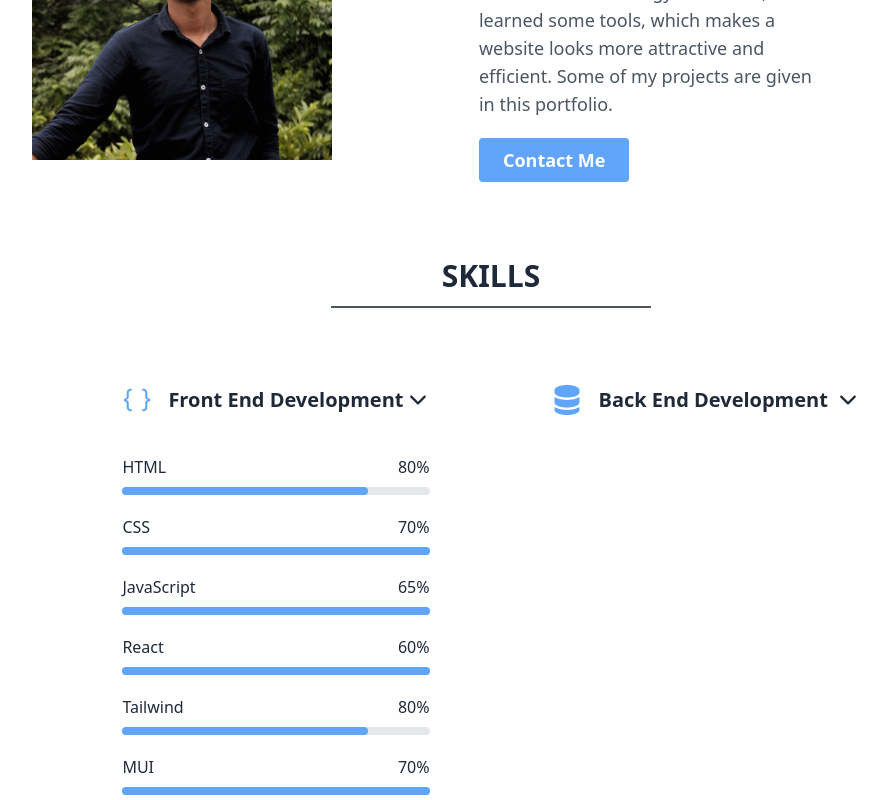
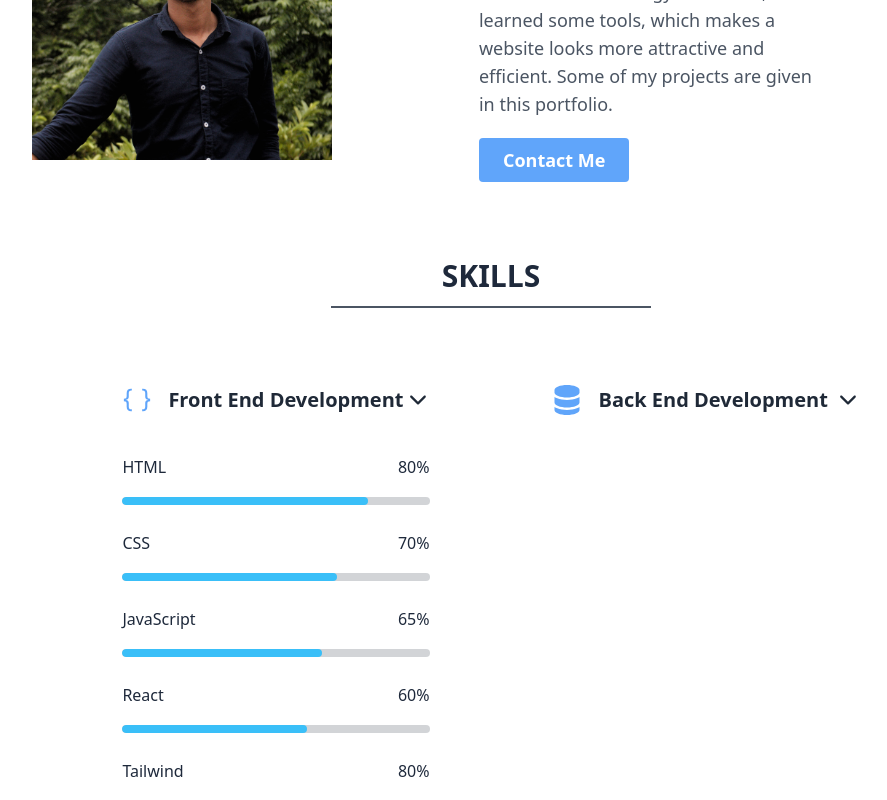
Before and after one commit to rabiulahsan/portfolio, a React (Vite) app: page / in a window 1280 px wide. Both pictures are taken after a click on the element 566 px from the left and 1294 px from the top of the page. Shown: the part 894-1694 px from the top of the page, without its empty margins (149-1036 px from the left). Built offline with nearby package versions, Linux system fonts and the light colour scheme.

Commit message:
progressbar bug fixed

```diff
--- a/src/Components/Skils/ProgressBar.jsx
+++ b/src/Components/Skils/ProgressBar.jsx
@@ -4,17 +4,17 @@ const ProgressBar = ({ name, learn }) => {
   return (
     <div className="mb-5">
       <p className="flex justify-between items-center text-slate-800 dark:text-white mb-2">
-        <span>{name}</span> <span>{learn}</span>
+        <span>{name}</span> <span>{learn}%</span>
       </p>
-      <div className="w-full bg-gray-200 rounded-full">
+      {/* <div className="w-full bg-gray-200 rounded-full">
         <div className={`h-2 bg-blue-400 rounded-full w-[${learn}]`}></div>
-      </div>
+      </div> */}
 
-      {/* <progress
-          className="progress progress-info bg-red-600 text-blue-900 w-56"
-          value={learn}
-          max="100"
-        ></progress> */}
+      <progress
+        className="progress progress-info w-full"
+        value={learn}
+        max="100"
+      ></progress>
     </div>
   );
 };
--- a/src/Components/Skils/Skills.jsx
+++ b/src/Components/Skils/Skills.jsx
@@ -11,20 +11,20 @@ const Skills = () => {
   // IoIosArrowDown
   // IoIosArrowUp
   const frontEnd = [
-    { name: "HTML", learn: "80%" },
-    { name: "CSS", learn: "70%" },
-    { name: "JavaScript", learn: "65%" },
-    { name: "React", learn: "60%" },
-    { name: "Tailwind", learn: "80%" },
-    { name: "MUI", learn: "70%" },
+    { name: "HTML", learn: "80" },
+    { name: "CSS", learn: "70" },
+    { name: "JavaScript", learn: "65" },
+    { name: "React", learn: "60" },
+    { name: "Tailwind", learn: "80" },
+    { name: "MUI", learn: "70" },
   ];
 
   const backEnd = [
-    { name: "Node", learn: "40%" },
-    { name: "ExpressJS", learn: "50%" },
-    { name: "Firebase", learn: "50%" },
-    { name: "MongoDB", learn: "40%" },
-    { name: "JWT", learn: "60%" },
+    { name: "Node", learn: "40" },
+    { name: "ExpressJS", learn: "50" },
+    { name: "Firebase", learn: "50" },
+    { name: "MongoDB", learn: "40" },
+    { name: "JWT", learn: "60" },
   ];
 
   return (
```
